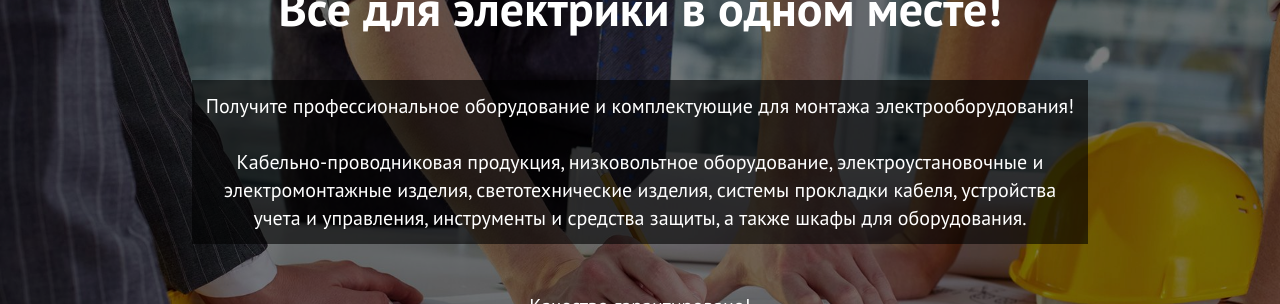
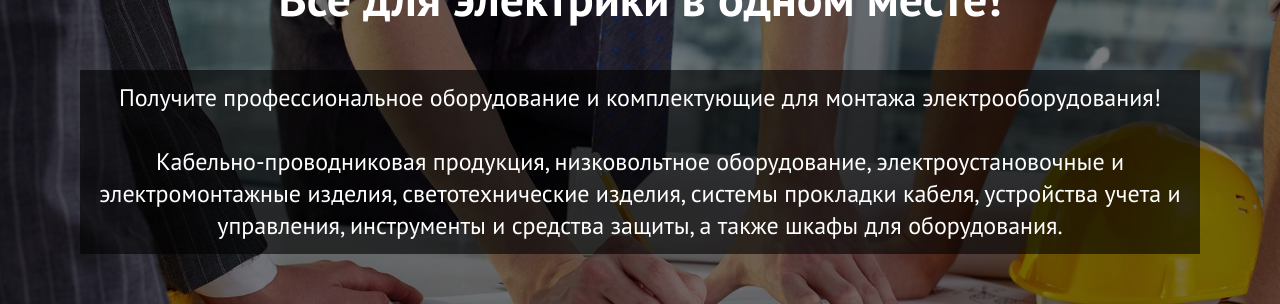
Before and after one commit to zhengis-alinur/asia-power-operating, a Next.js app: page / in a window 1280 px wide. Shown: the part 200-504 px from the top of the page. Built offline with nearby package versions, Linux system fonts and the light colour scheme; no server answers.

Commit message:
fix banner

```diff
--- a/src/components/Banner.tsx
+++ b/src/components/Banner.tsx
@@ -33,7 +33,7 @@ const Banner = () => {
               Получите профессиональное оборудование и комплектующие для монтажа
               электрооборудования!
             </p>
-            <p className="w-4/5 text-center text-xl hidden md:block bg-black bg-opacity-60 p-3">
+            <p className="w-full text-center text-2xl font-light hidden md:block bg-black bg-opacity-60 p-3">
               Получите профессиональное оборудование и комплектующие для монтажа
               электрооборудования! <br />
               <br /> Кабельно-проводниковая продукция, низковольтное
```
